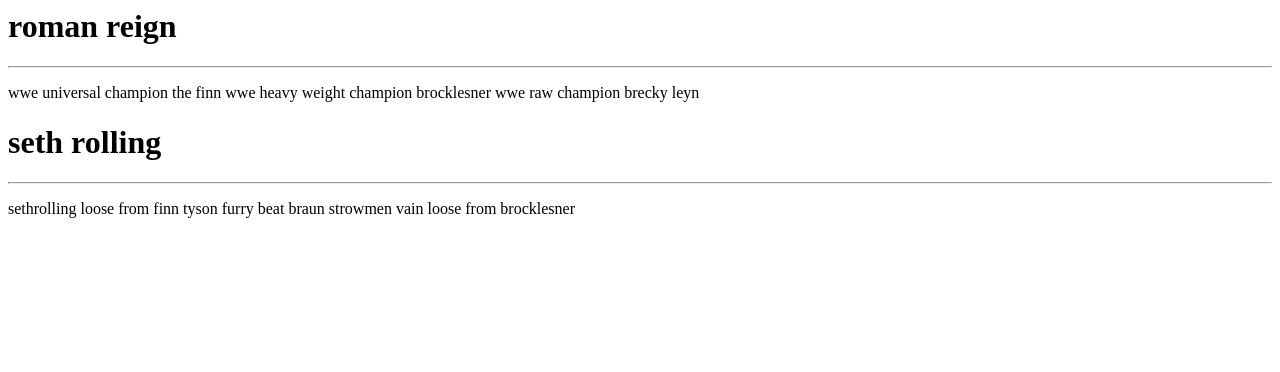
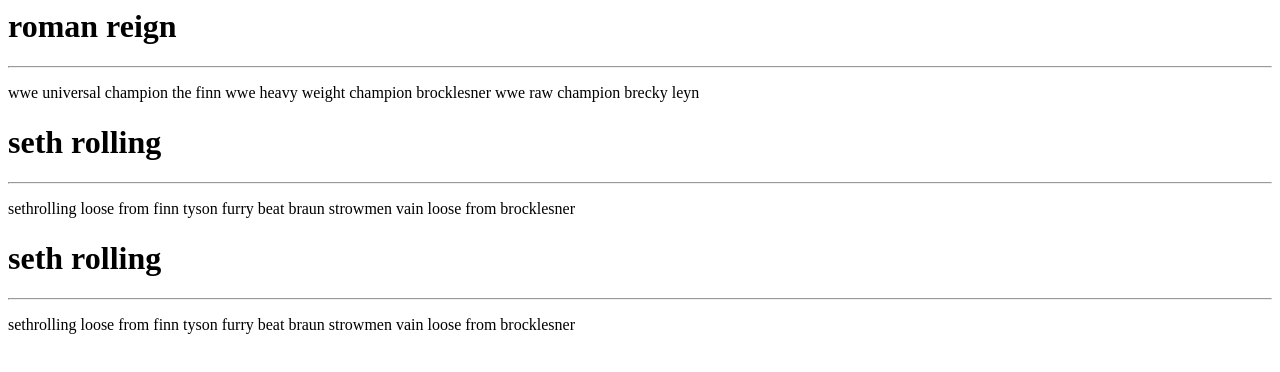
Before and after one commit to Rohit-smart/wwenetwork, a plain HTML site: page INDEX.HTML in a window 1280 px wide. Drawn offline with Linux system fonts and the light colour scheme.

Commit message:
2nd test

```diff
--- a/INDEX.HTML
+++ b/INDEX.HTML
@@ -13,5 +13,10 @@
 		<p>sethrolling loose from finn
 			tyson furry beat braun strowmen
 		vain loose from brocklesner</p>
+	<h1>seth rolling</h1>
+		<hr>
+		<p>sethrolling loose from finn
+			tyson furry beat braun strowmen
+		vain loose from brocklesner</p>
 	</body>
 	</html>
```
